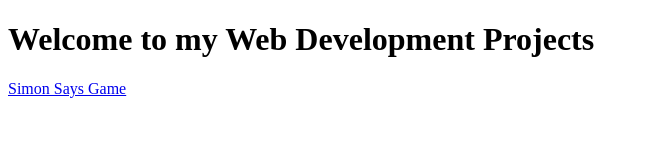
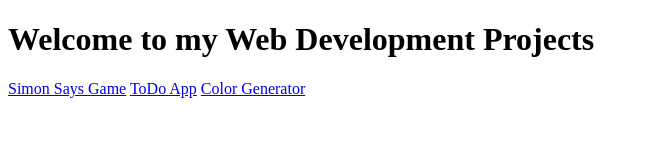
Before and after one commit to bharambetr2002/Web-Projects, a plain HTML site: page index.html in a window 1280 px wide. Shown: the whole page, without its empty margins (0-649 px from the left). Drawn offline with Linux system fonts and the light colour scheme.

Commit message:
Updated Index.html

```diff
--- a/index.html
+++ b/index.html
@@ -8,5 +8,7 @@
   <body>
     <h1>Welcome to my Web Development Projects</h1>
     <a href="Simon Says Game/Index.html">Simon Says Game</a>
+    <a href="ToDo/">ToDo App</a>
+    <a href="Color Generator/">Color Generator</a>
   </body>
 </html>
```
